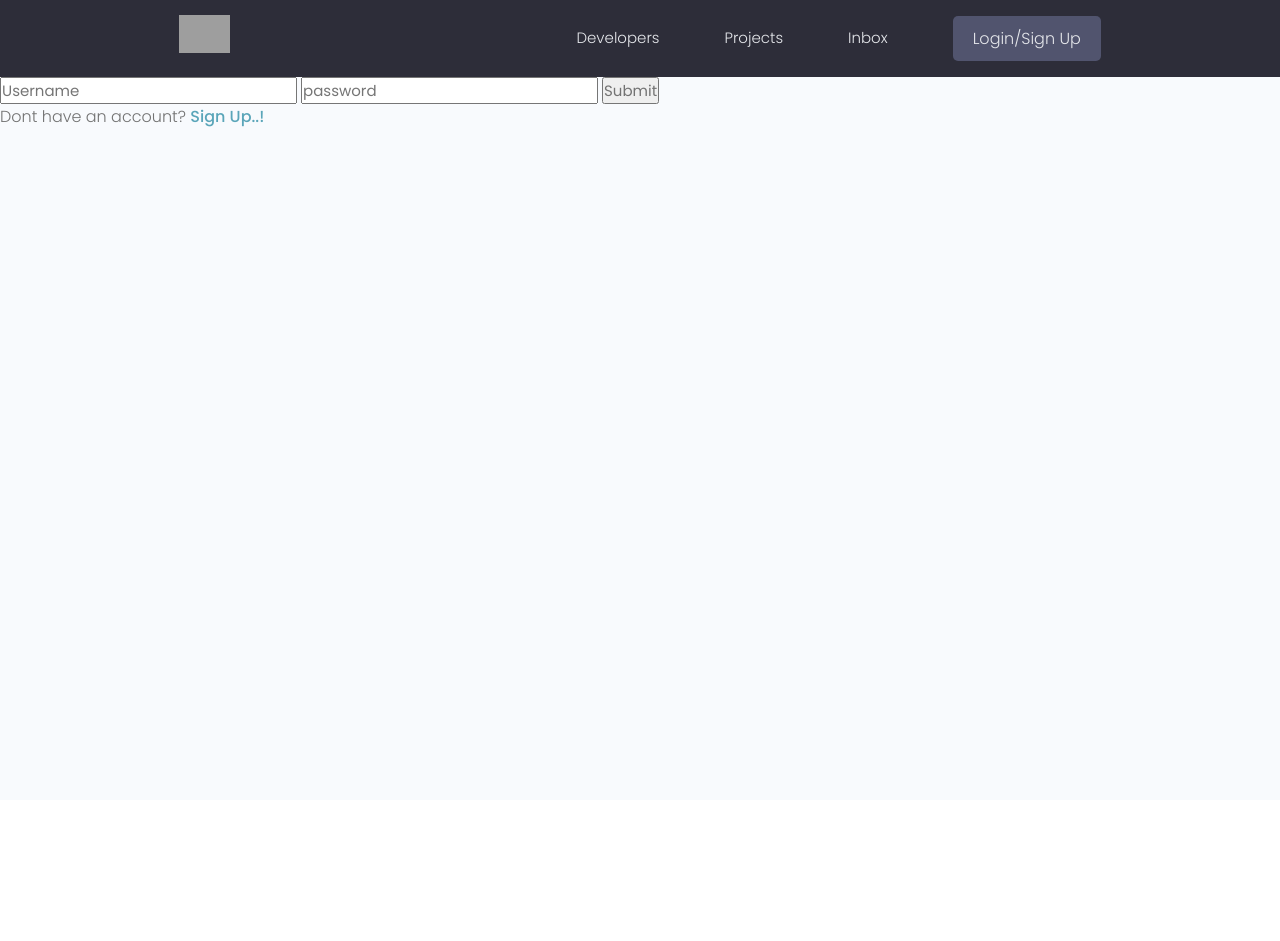
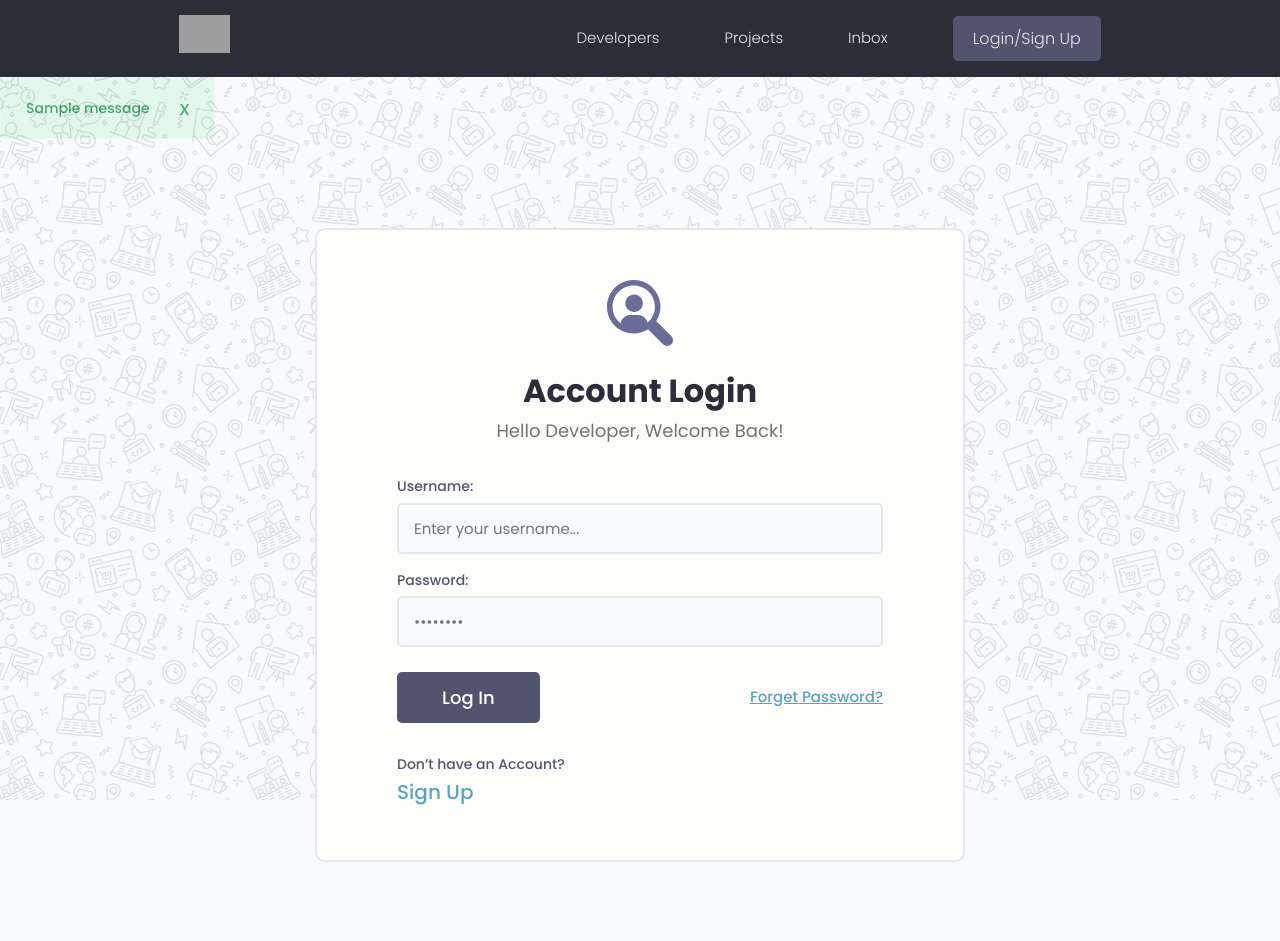
Before and after one commit to arogya247/devsearch, a Django app: page /login/ in a window 1280 px wide. Before the commit the page ends 127 px from the top, so only its background shows below. Run offline with Django 3.2, Linux system fonts and the light colour scheme; one stand-in notice (Sample message) is shown; some libraries are stand-ins or nearby versions; grey boxes are pictures that could not be loaded.

Commit message:
styling of error messages

```diff
--- a/templates/main.html
+++ b/templates/main.html
@@ -21,11 +21,23 @@
 
     {% include 'navbar.html' %}
 
+    {% if messages %}
 
+    {% for message in messages %}
+    <div class="alert alert--{{ message.tags }}">
+      <p class="alert__message">{{message}}</p>
+      <button class="alert__close">x</button>
+    </div>
+
+    {% endfor %}
+
+    {% endif %}
 
     {% block content %}
 
     {% endblock content %}
 
 </body>
+<script src="{% static 'uikit/app.js' %}"></script>
+
 </html>
--- a/users/templates/users/login_register.html
+++ b/users/templates/users/login_register.html
@@ -1,28 +1,106 @@
 {% extends 'main.html' %}
-
+{% load static %}
 
 {% block content %}
 
 
 {% if page == 'register' %}
-<h1>Register USer</h1>
 
-<form method="POST" action="{% url 'register' %}">
-{% csrf_token %}
-{{ form.as_p }}
-<input type="submit" value='Register User'>
-</form>
+<div class="auth">
+  <div class="card">
+    <div class="auth__header text-center">
+      <a href="/">
+        <img src="{% static 'images/icon.svg' %}" alt="icon" />
+      </a>
+      <h3>Register an Account</h3>
+      <p>Create a new developer account</p>
+    </div>
 
-<p>Already have an account? <a href="{% url 'login' %}">Login..!</a></p>
+    <form method="POST" action="{% url 'register' %}" class="form auth__form">
+      {% csrf_token %}
+      {% for field in form %}
+
+      <div class="form__field">
+        <label for="formInput#text">{{ field.label }}</label>
+        {{ field }}
+
+        <!-- {% if field.help_text %}
+          <small>{{ field.help_text }}</small>
+        {% endif %} -->
+
+        {% for error in field.errors %}
+        <p style="color: red">{{error}}</p>
+        {% endfor %}
+      </div>
+
+      {% endfor %}
+
+
+      <div class="auth__actions">
+        <input class="btn btn--sub btn--lg" type="submit" value="Sign  In" />
+      </div>
+    </form>
+    <div class="auth__alternative">
+      <p>Already have an Account?</p>
+      <a href="{% url 'login' %}">Log In</a>
+    </div>
+  </div>
+</div>
+
 {% else %}
-<form action="{% url 'login' %}" method='POST'>
-    {% csrf_token %}
-    <input type="text" name="username" placeholder="Username">
-    <input type="password" name="password" placeholder="password">
-    <input type="submit" calue='login'>
 
-    <p>Dont have an account? <a href="{% url 'register' %}">Sign Up..!</a></p>
-</form>
+<div class="auth">
+
+    <div class="card">
+
+      <div class="auth__header text-center">
+        <a href="">
+          <img src="{% static 'images/icon.svg' %}" alt="icon" />
+        </a>
+        <h3>Account Login</h3>
+        <p>Hello Developer, Welcome Back!</p>
+      </div>
+
+      <form action="{% url 'login' %}" method='POST' class="form auth__form">
+        {% csrf_token %}
+        <!-- Input:USername -->
+        <div class="form__field">
+          <label for="formInput#text">Username: </label>
+          <input
+            class="input input--text"
+            id="formInput#text"
+            type="text"
+            name="username"
+            placeholder="Enter your username..."
+          />
+        </div>
+
+        <!-- Input:Password -->
+        <div class="form__field">
+          <label for="formInput#password">Password: </label>
+          <input
+            class="input input--password"
+            id="formInput#passowrd"
+            type="password"
+            name="password"
+            placeholder="••••••••"
+          />
+        </div>
+
+        <div class="auth__actions">
+          <input class="btn btn--sub btn--lg" type="submit" value="Log In" />
+          <a href="forgetpassword.html">Forget Password?</a>
+        </div>
+      </form>
+
+
+      <div class="auth__alternative">
+        <p>Don’t have an Account?</p>
+        <a href="{% url 'register' %}">Sign Up</a>
+      </div>
+    </div>
+  </div>
+
 {% endif %}
 
 {% endblock content %}
--- a/users/views.py
+++ b/users/views.py
@@ -34,7 +34,7 @@ def loginUser(request):
 
 def logoutUser(request):
     logout(request)
-    messages.error(request,"User was logged out")
+    messages.info(request,"User was logged out")
     return redirect('login')
 
 
```
Also changed, not shown: templates/login.html (added, +59 -0 lines), templates/signup.html (added, +89 -0 lines), users/forms.py (+7 -0 lines), db.sqlite3, static/images/icon.svg (added), static/images/pattern.jpg (added).
